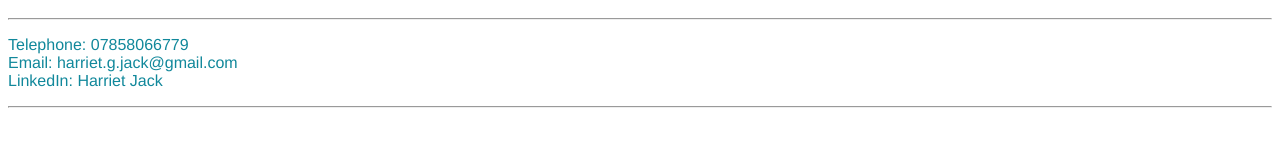
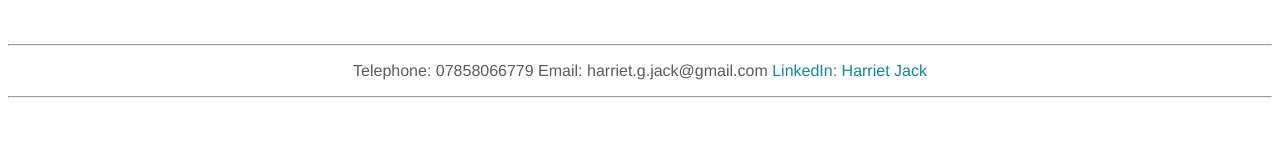
Before and after one commit to gy15hj/HJ_portfolio.github.io, a plain HTML site: page index.html in a window 1280 px wide. Shown: the part 577-724 px from the top of the page. Drawn offline with Linux system fonts and the light colour scheme.

Commit message:
Update index.html

```diff
--- a/index.html
+++ b/index.html
@@ -21,6 +21,7 @@
 
 <body>
 
+<br>
 <hr>
 <center><font size="6" face="helvetica" color="#5A5C5D"> Harriet Jack: Online Portfolio</font></center>
 <hr>
@@ -79,11 +80,10 @@
 <br>
 <hr>
 
-<p><font size="3" face="helvetica" color="#11889B"> Telephone: 07858066779 <br> Email: harriet.g.jack@gmail.com <br>
-
+<center><p><font size="3" face="helvetica" color="#5A5C5D"> Telephone: 07858066779 Email: harriet.g.jack@gmail.com
 <a href="https://www.linkedin.com/in/harriet-jack-865454132/" style="text-decoration:none">
 <font size="3" face="helvetica" color="#11889B">LinkedIn: Harriet Jack</font></a>
-  </p>
+  </p></center>
 
 <hr>
 <br>
```
